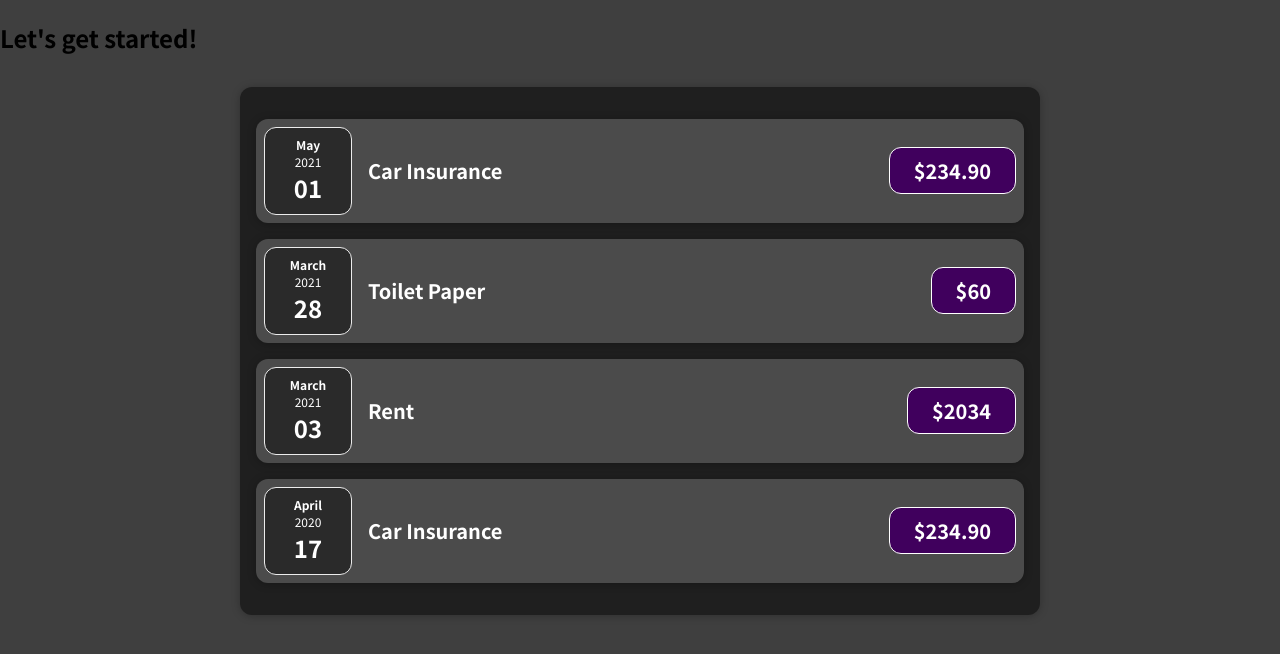
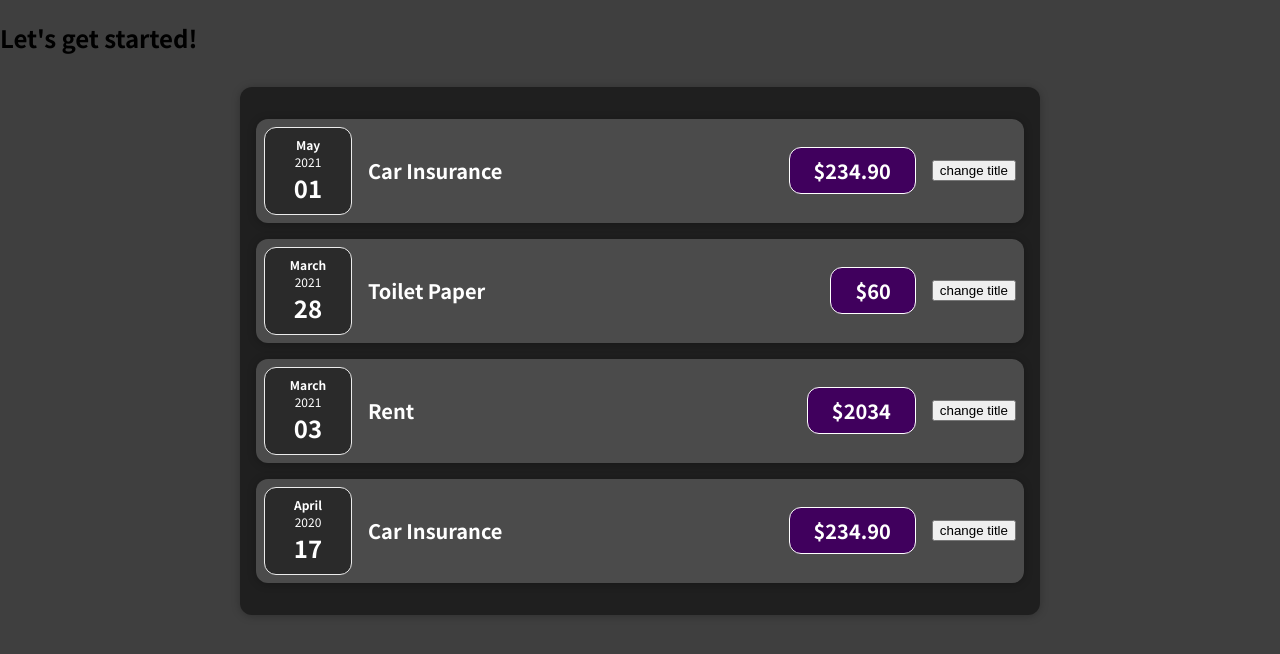
Before and after one commit to SuryaKrishnaMoorthy/expense-tracker, a React (Create React App) app: page / in a window 1280 px wide. Shown: the top 654 px of the page. Built offline with nearby package versions, Linux system fonts and the light colour scheme.

Commit message:
add useState

```diff
--- a/src/App.js
+++ b/src/App.js
@@ -1,4 +1,4 @@
-import Expenses from './components/ExpenseItem/Expenses';
+import Expenses from './components/Expenses/Expenses';
 
 function App() {
   const expenses = [{
--- a/src/components/ExpenseItem/ExpenseItem.js
+++ b/src/components/Expenses/ExpenseItem.js
@@ -1,15 +1,22 @@
+import React, { useState } from 'react';
 import './ExpenseItem.css';
-import Card from "./Card";
-import ExpenseDate from '../ExpenseDate/ExpenseDate';
+import Card from "../UI/Card";
+import ExpenseDate from './ExpenseDate';
 
 const ExpenseItem = (props) => {
+	const [title, setTitle] = useState(props.title);
+
+	const clickHandler = () => {
+		setTitle('updated!!');
+	}
 
 	return (
 		<Card className="expense-item">
 			<ExpenseDate date={ props.date } />
 			<div className="expense-item__description">
-				<h2>{ props.title }</h2>
+				<h2>{ title }</h2>
 				<div className="expense-item__price">{ props.amount }</div>
+				<button onClick={clickHandler}>change title</button>
 			</div>
 		</Card>
 	)
--- a/src/components/ExpenseItem/Expenses.js
+++ b/src/components/Expenses/Expenses.js
@@ -1,5 +1,5 @@
 import ExpenseItem from './ExpenseItem';
-import Card from './Card';
+import Card from '../UI/Card';
 import './Expenses.css';
 
 const Expenses = (props) => {
```
Also changed, not shown: src/components/Expenses/ExpenseDate.css (renamed from src/components/ExpenseDate/ExpenseDate.css), src/components/Expenses/ExpenseDate.js (renamed from src/components/ExpenseDate/ExpenseDate.js), src/components/Expenses/ExpenseItem.css (renamed from src/components/ExpenseItem/ExpenseItem.css), src/components/Expenses/Expenses.css (renamed from src/components/ExpenseItem/Expenses.css), src/components/UI/Card.css (renamed from src/components/ExpenseItem/Card.css), src/components/UI/Card.js (renamed from src/components/ExpenseItem/Card.js).
